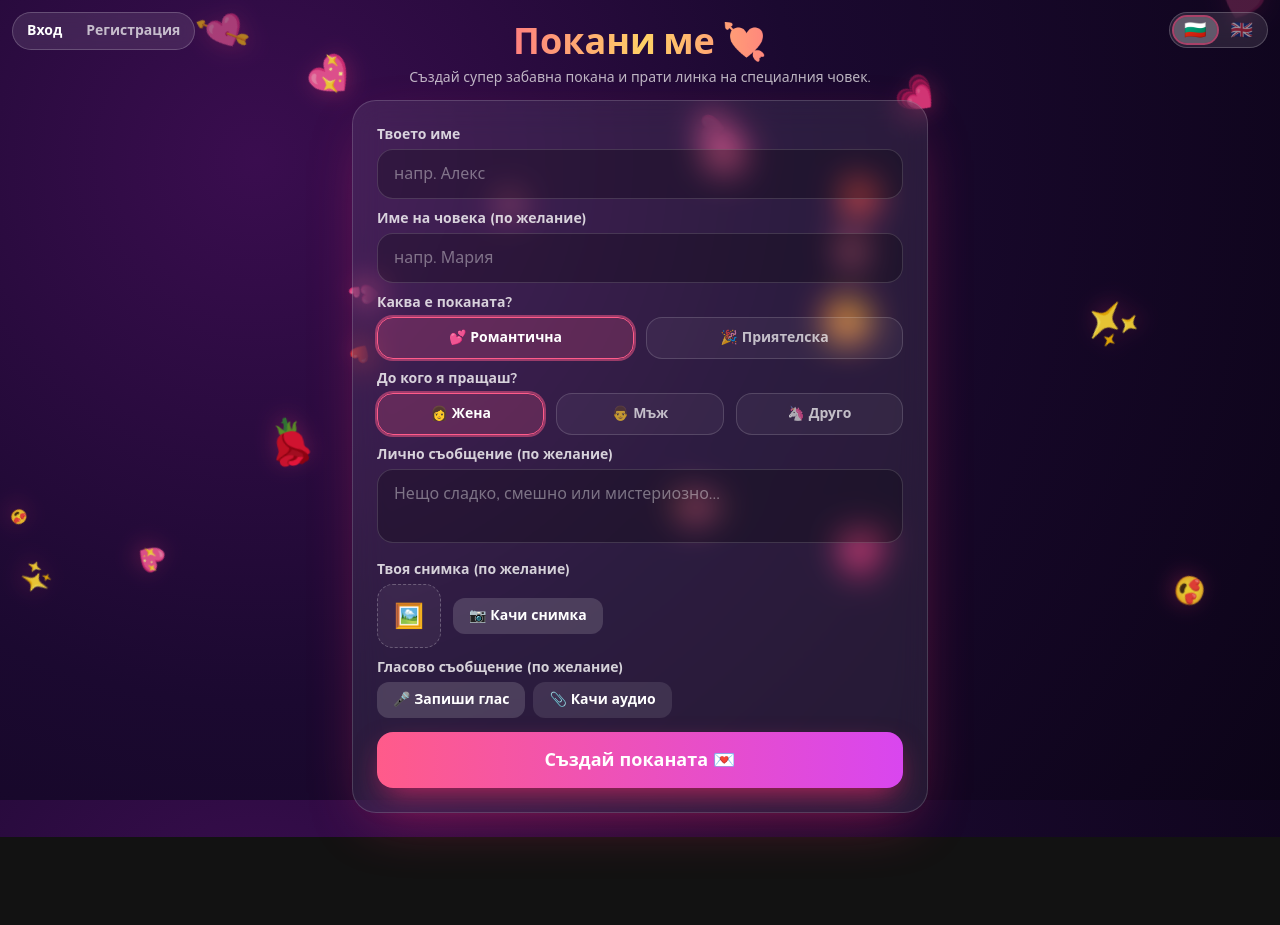
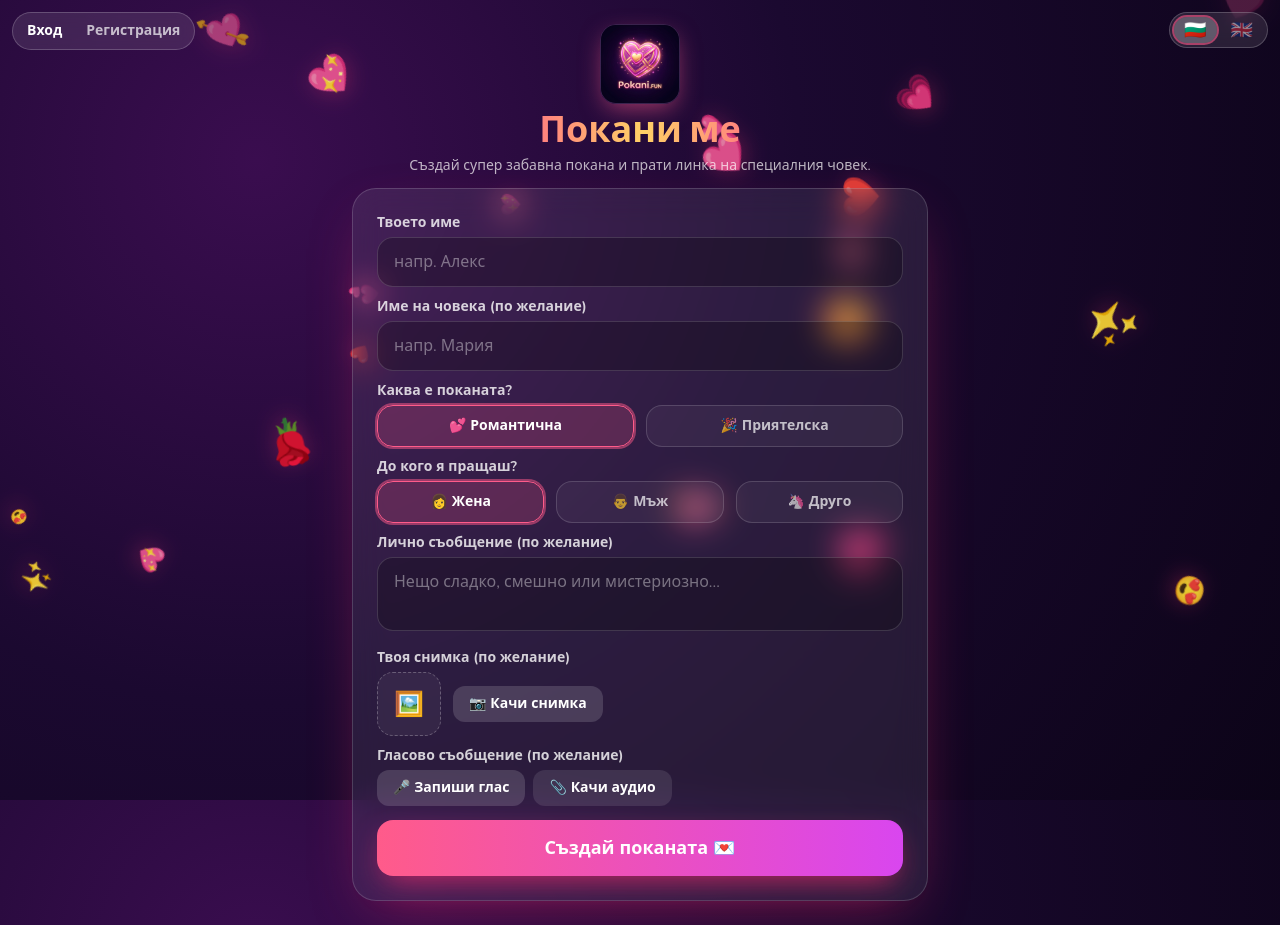
Before and after one commit to davidabg91/PokaniFUN, a React (Vite) app: page / in a window 1280 px wide. Before the commit the page ends 837 px from the top, so only its background shows below. Built offline with nearby package versions, Linux system fonts and the light colour scheme.

Commit message:
Replace text emoji with high quality neon logo in CreatePage header

```diff
--- a/src/i18n.jsx
+++ b/src/i18n.jsx
@@ -7,7 +7,7 @@ import { createContext, useContext, useState, useCallback } from 'react'
 const STRINGS = {
   bg: {
     /* --- Create page --- */
-    create_title: 'Покани ме 💘',
+    create_title: 'Покани ме',
     create_subtitle: 'Създай супер забавна покана и прати линка на специалния човек.',
     field_your_name: 'Твоето име',
     ph_your_name: 'напр. Алекс',
@@ -173,7 +173,7 @@ const STRINGS = {
 
   en: {
     /* --- Create page --- */
-    create_title: 'Invite Me 💘',
+    create_title: 'Invite Me',
     create_subtitle: 'Create a super fun invitation and send the link to your special someone.',
     field_your_name: 'Your name',
     ph_your_name: 'e.g. Alex',
--- a/src/pages/CreatePage.jsx
+++ b/src/pages/CreatePage.jsx
@@ -89,8 +89,13 @@ export default function CreatePage() {
         <motion.header
           initial={{ opacity: 0, y: -16 }}
           animate={{ opacity: 1, y: 0 }}
-          className="mb-3 text-center"
+          className="mb-3 text-center flex flex-col items-center"
         >
+          <img
+            src="/logo.png"
+            alt="Logo"
+            className="w-16 h-16 sm:w-20 sm:h-20 object-contain mb-2 rounded-2xl shadow-[0_8px_25px_-5px_rgba(255,91,138,.6)] border border-white/10"
+          />
           <h1 className="font-display text-3xl font-extrabold sm:text-4xl">
             <span className="text-gradient">{t('create_title')}</span>
           </h1>
```
Also changed, not shown: public/logo.png (added).
